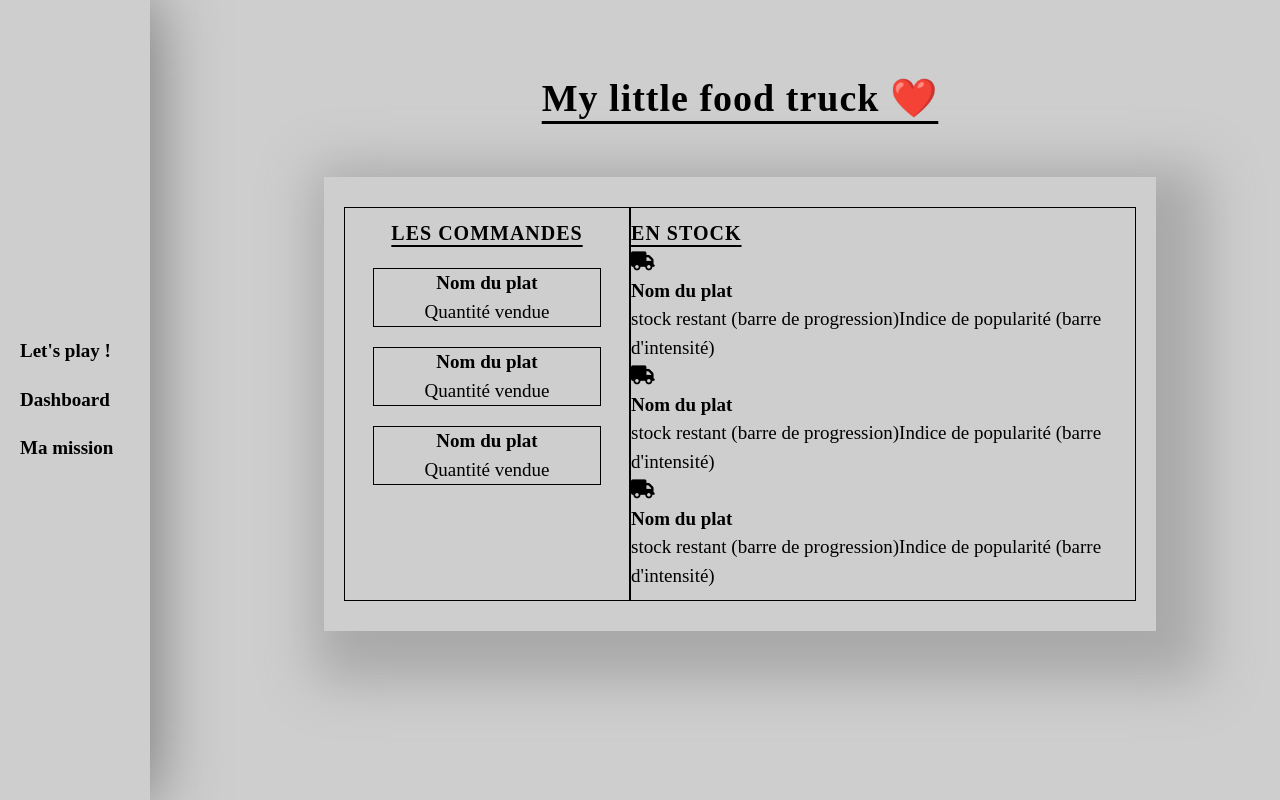
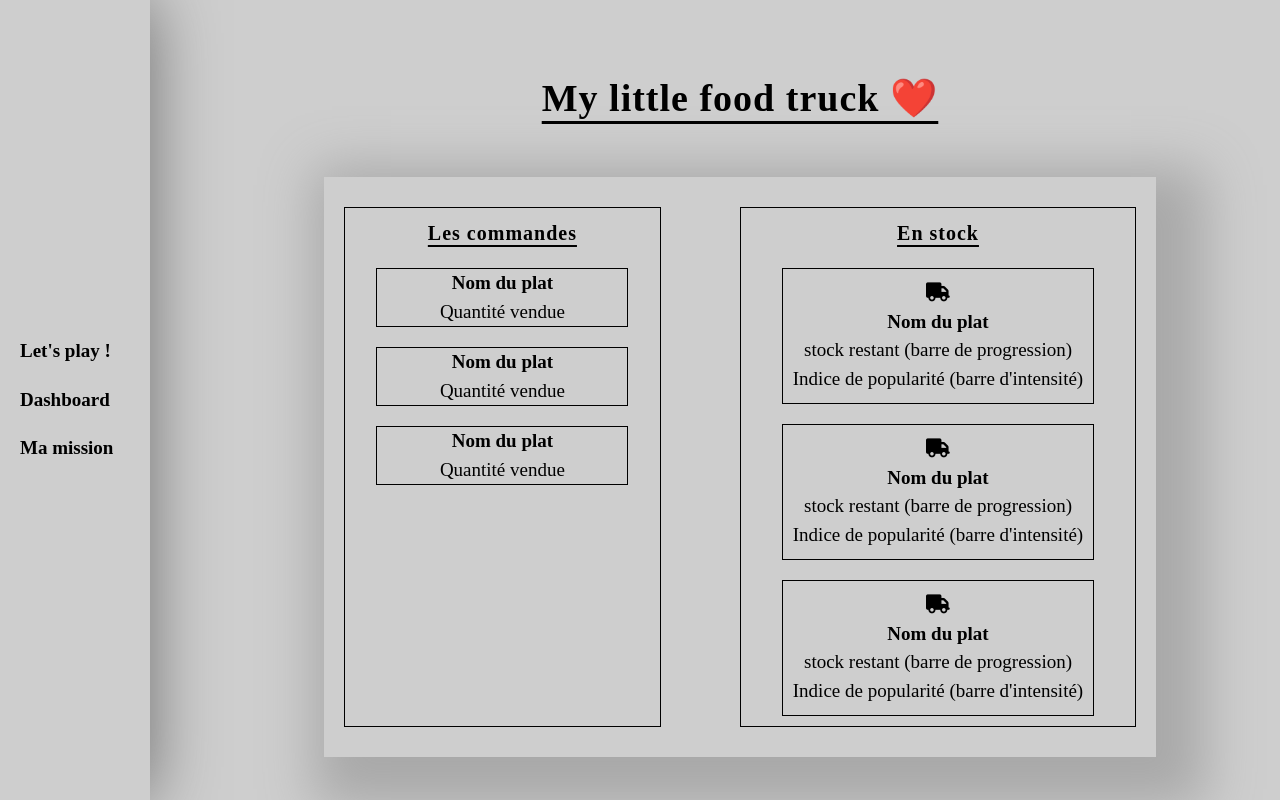
Before and after one commit to NatashaFinkel/food-truck-sim, a React (Vite) app: page /playboard in a window 1280 px wide. Built offline with nearby package versions, Linux system fonts and the light colour scheme.

Commit message:
Style : ajout et refacto du css

```diff
--- a/src/components/PlayBoard.tsx
+++ b/src/components/PlayBoard.tsx
@@ -11,7 +11,7 @@ function PlayBoard() {
           <Order />
           <Order />
         </div>
-        <div className="container">
+        <div className="container stock-container">
           <h2>En stock</h2>
           <StockItem />
           <StockItem />
--- a/src/style/main.css
+++ b/src/style/main.css
@@ -96,7 +96,6 @@ h2 {
 
 h2 {
   font-size: 20px;
-  text-transform: uppercase;
 }
 
 header {
@@ -202,20 +201,32 @@ header {
 .container {
   border: 1px solid black;
   padding: 10px 0px;
+  display: flex;
+  flex-direction: column;
+  align-items: center;
+  gap: 20px;
 }
 
 .order-container {
   width: 40%;
-  align-items: center;
-  gap: 20px;
-  display: flex;
-  flex-direction: column;
 }
 
 .order {
   border: 1px solid black;
   width: 80%;
   justify-items: center;
+}
+
+.stock-container {
+  width: 50%;
+}
+
+.stock-item {
+  display: flex;
+  flex-direction: column;
+  border: 1px solid black;
+  align-items: center;
+  padding: 10px;
 }
 
 @media (max-width: 1024px) {
--- a/src/style/utils/_variables.scss
+++ b/src/style/utils/_variables.scss
@@ -48,7 +48,6 @@ h2 {
 
 h2 {
   font-size: 20px;
-  text-transform: uppercase;
 }
 
 header {
@@ -153,20 +152,32 @@ header {
 .container {
   border: 1px solid black;
   padding: 10px 0px;
+  display: flex;
+  flex-direction: column;
+  align-items: center;
+  gap: 20px;
 }
 
 .order-container {
   width: 40%;
-  align-items: center;
-  gap: 20px;
-  display: flex;
-  flex-direction: column;
 }
 
 .order {
   border: 1px solid black;
   width: 80%;
   justify-items: center;
+}
+
+.stock-container {
+  width: 50%;
+}
+
+.stock-item {
+  display: flex;
+  flex-direction: column;
+  border: 1px solid black;
+  align-items: center;
+  padding: 10px;
 }
 
 @media (max-width: 1024px) {
```
Also changed, not shown: 1 other file (tests, documents, lock files or other folders).
